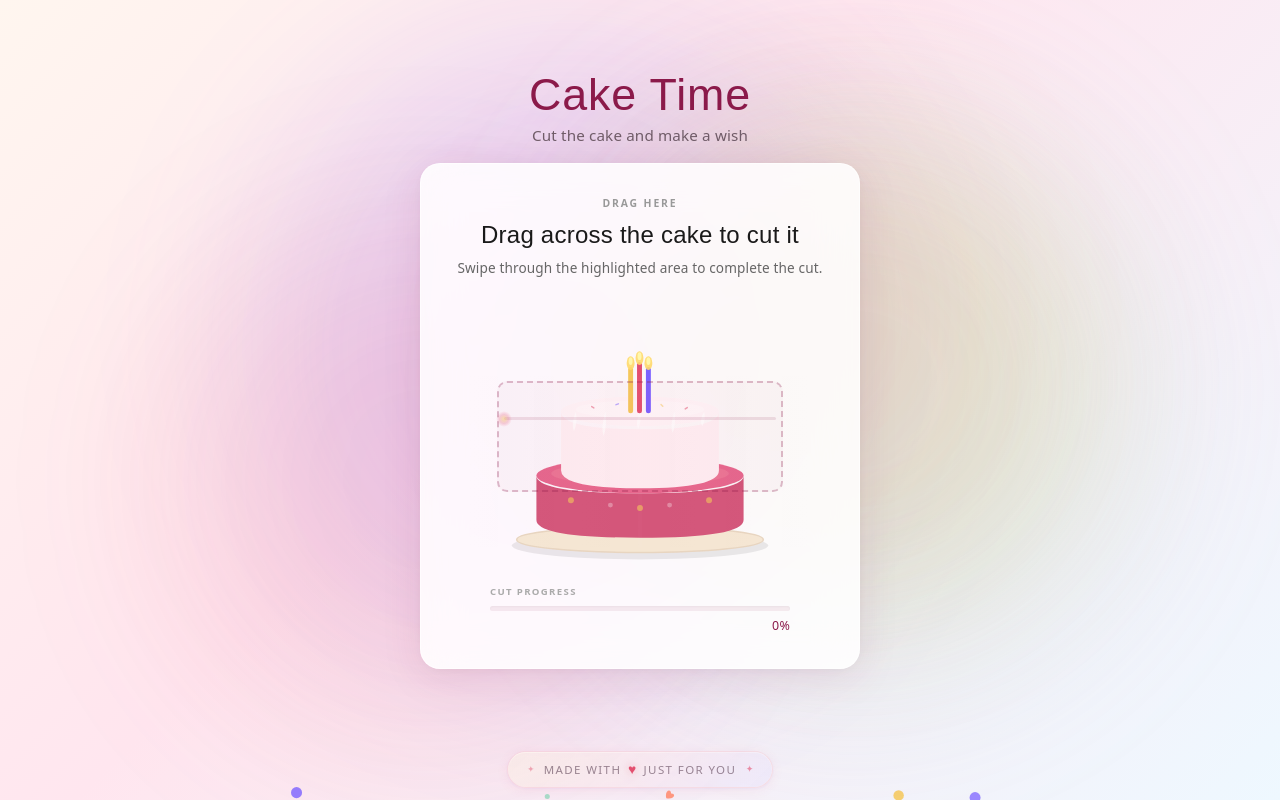
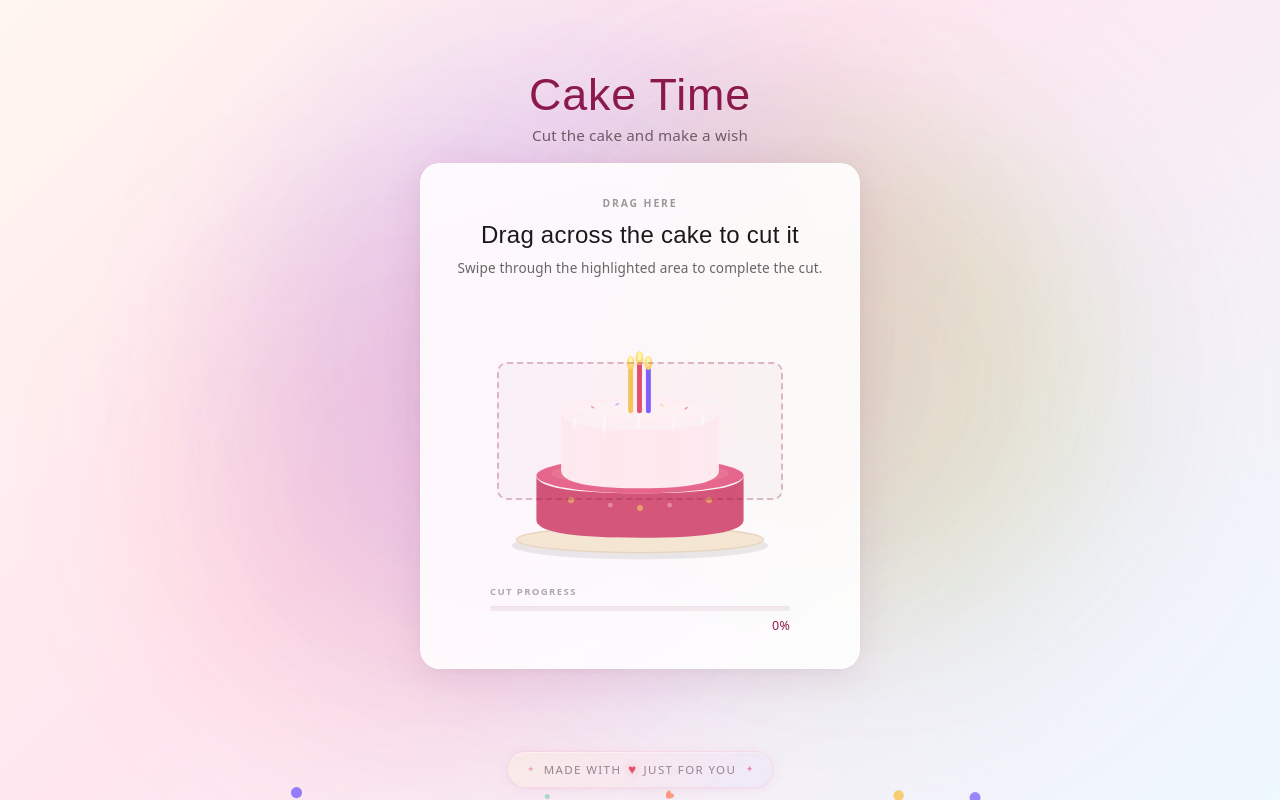
Before and after one commit to NabilArefin/Giftsite, a Next.js app: page / in a window 1280 px wide. Built offline with nearby package versions, Linux system fonts and the light colour scheme; a web font is replaced by a local one.

Commit message:
07d36c6c-e862-4327-9b4a-0b8d5028fdd2

```diff
--- a/src/app/gift.css
+++ b/src/app/gift.css
@@ -470,8 +470,8 @@
 /* Cut zone highlight - the swipable area across the middle */
 .cut-zone-highlight {
   position: absolute;
-  top: 32%;
-  bottom: 28%;
+  top: 25%;
+  bottom: 25%;
   left: 8%;
   right: 8%;
   border: 2px dashed rgba(139, 26, 74, 0.3);
@@ -505,43 +505,6 @@
   }
 }
 
-/* Cut line - shows progress across the cake */
-.cut-line {
-  position: absolute;
-  top: 45%;
-  left: 10%;
-  right: 10%;
-  height: 2.5px;
-  background: rgba(139, 26, 74, 0.12);
-  border-radius: 2px;
-  z-index: 3;
-  pointer-events: none;
-  overflow: visible;
-}
-
-.cut-line-fill {
-  position: absolute;
-  top: 0;
-  left: 0;
-  height: 100%;
-  background: linear-gradient(90deg, #e34f6f, #f5c85b, #ff8c72);
-  border-radius: 2px;
-  transition: width 0.1s ease;
-  box-shadow: 0 0 6px rgba(227, 79, 111, 0.35);
-}
-
-.cut-line-glow {
-  position: absolute;
-  top: 50%;
-  transform: translate(-50%, -50%);
-  width: 16px;
-  height: 16px;
-  border-radius: 50%;
-  background: radial-gradient(circle, rgba(245, 200, 91, 0.5) 0%, rgba(227, 79, 111, 0.25) 40%, transparent 70%);
-  pointer-events: none;
-  transition: left 0.1s ease;
-}
-
 /* Cake split animation overlays */
 .cake-split-left,
 .cake-split-right {
@@ -638,10 +601,6 @@
   animation: none;
   border-color: transparent;
   background: transparent;
-}
-
-.cut-section.cut-complete .cut-line-glow {
-  opacity: 0;
 }
 
 .cut-section.cut-complete .cut-header-title {
--- a/src/app/page.tsx
+++ b/src/app/page.tsx
@@ -208,7 +208,7 @@ export default function GiftPage() {
     const cakeArea = cakeAreaRef.current;
     if (!cakeArea) return;
 
-    const SEGMENTS = 40; // divide cake width into segments
+    const SEGMENTS = 20; // divide cake width into segments (lower = easier to cut)
     cutTrackRef.current = new Array(SEGMENTS).fill(0);
 
     const getProgress = () => {
@@ -222,9 +222,9 @@ export default function GiftPage() {
       const x = clientX - rect.left;
       const y = clientY - rect.top;
 
-      // Check if pointer is within the cut zone (middle band of cake)
-      const cutZoneTop = rect.height * 0.35;
-      const cutZoneBottom = rect.height * 0.65;
+      // Check if pointer is within the cut zone (wider band for easier cutting)
+      const cutZoneTop = rect.height * 0.25;
+      const cutZoneBottom = rect.height * 0.75;
       if (y < cutZoneTop || y > cutZoneBottom) return;
       if (x < 0 || x > rect.width) return;
 
@@ -262,8 +262,8 @@ export default function GiftPage() {
     const onMouseDown = (e: MouseEvent) => {
       const rect = cakeArea.getBoundingClientRect();
       const y = e.clientY - rect.top;
-      const cutZoneTop = rect.height * 0.35;
-      const cutZoneBottom = rect.height * 0.65;
+      const cutZoneTop = rect.height * 0.25;
+      const cutZoneBottom = rect.height * 0.75;
       if (y >= cutZoneTop && y <= cutZoneBottom) {
         isDraggingRef.current = true;
         handleMove(e.clientX, e.clientY);
@@ -283,8 +283,8 @@ export default function GiftPage() {
       const touch = e.touches[0];
       const rect = cakeArea.getBoundingClientRect();
       const y = touch.clientY - rect.top;
-      const cutZoneTop = rect.height * 0.35;
-      const cutZoneBottom = rect.height * 0.65;
+      const cutZoneTop = rect.height * 0.25;
+      const cutZoneBottom = rect.height * 0.75;
       if (y >= cutZoneTop && y <= cutZoneBottom) {
         isDraggingRef.current = true;
         handleMove(touch.clientX, touch.clientY);
@@ -710,12 +710,6 @@ export default function GiftPage() {
               ref={cakeAreaRef}
               className={`cake-cut-area ${isCutting ? "is-cutting" : ""}`}
             >
-              {/* Cut line visual */}
-              <div className="cut-line">
-                <div className="cut-line-fill" style={{ width: `${cutProgress * 100}%` }} />
-                <div className="cut-line-glow" style={{ left: `${cutProgress * 100}%` }} />
-              </div>
-
               {/* 3D Cake SVG */}
               <svg className="cut-cake-svg" viewBox="0 0 320 280" fill="none" xmlns="http://www.w3.org/2000/svg">
                 {/* Plate shadow */}
```
